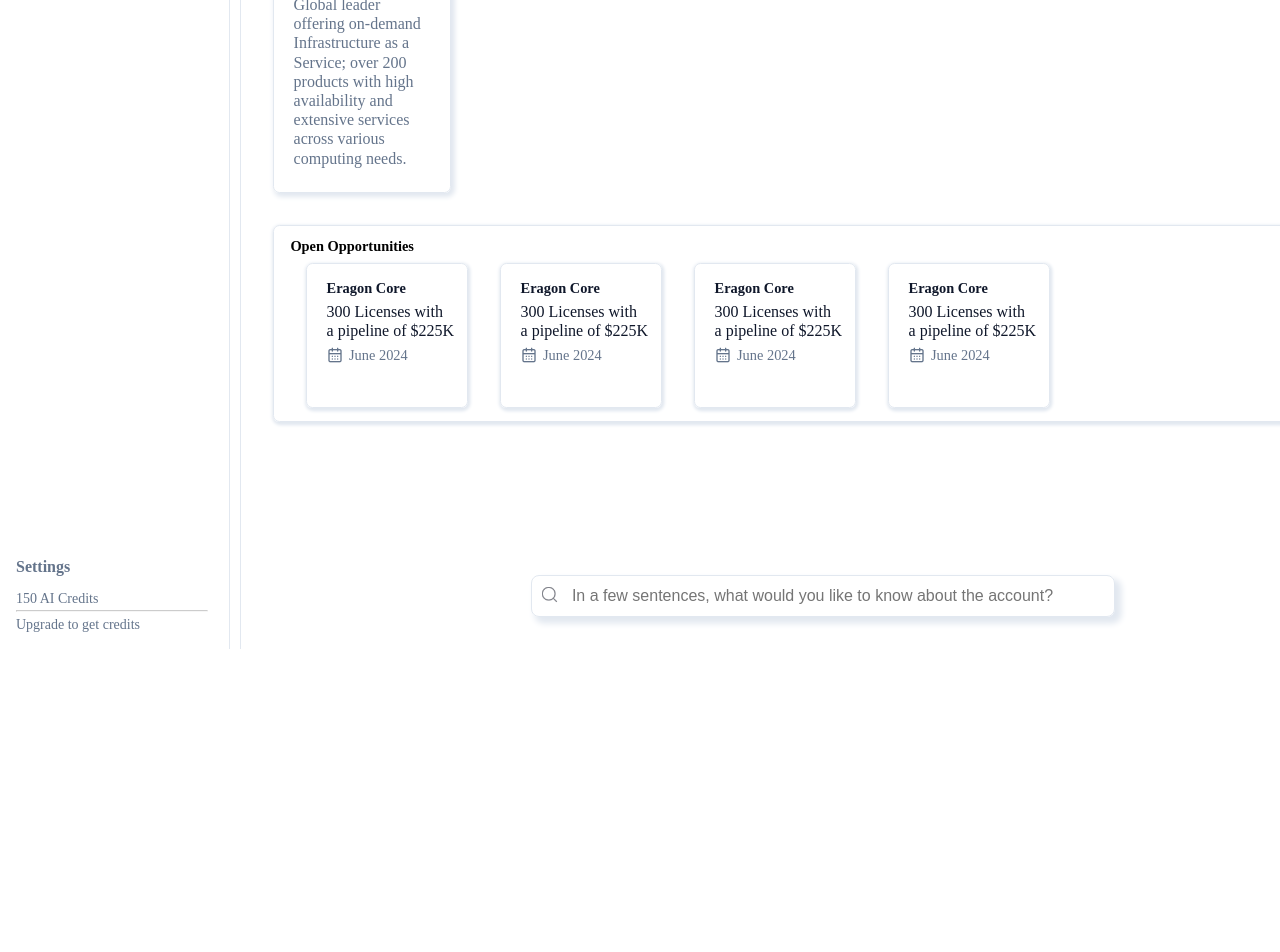
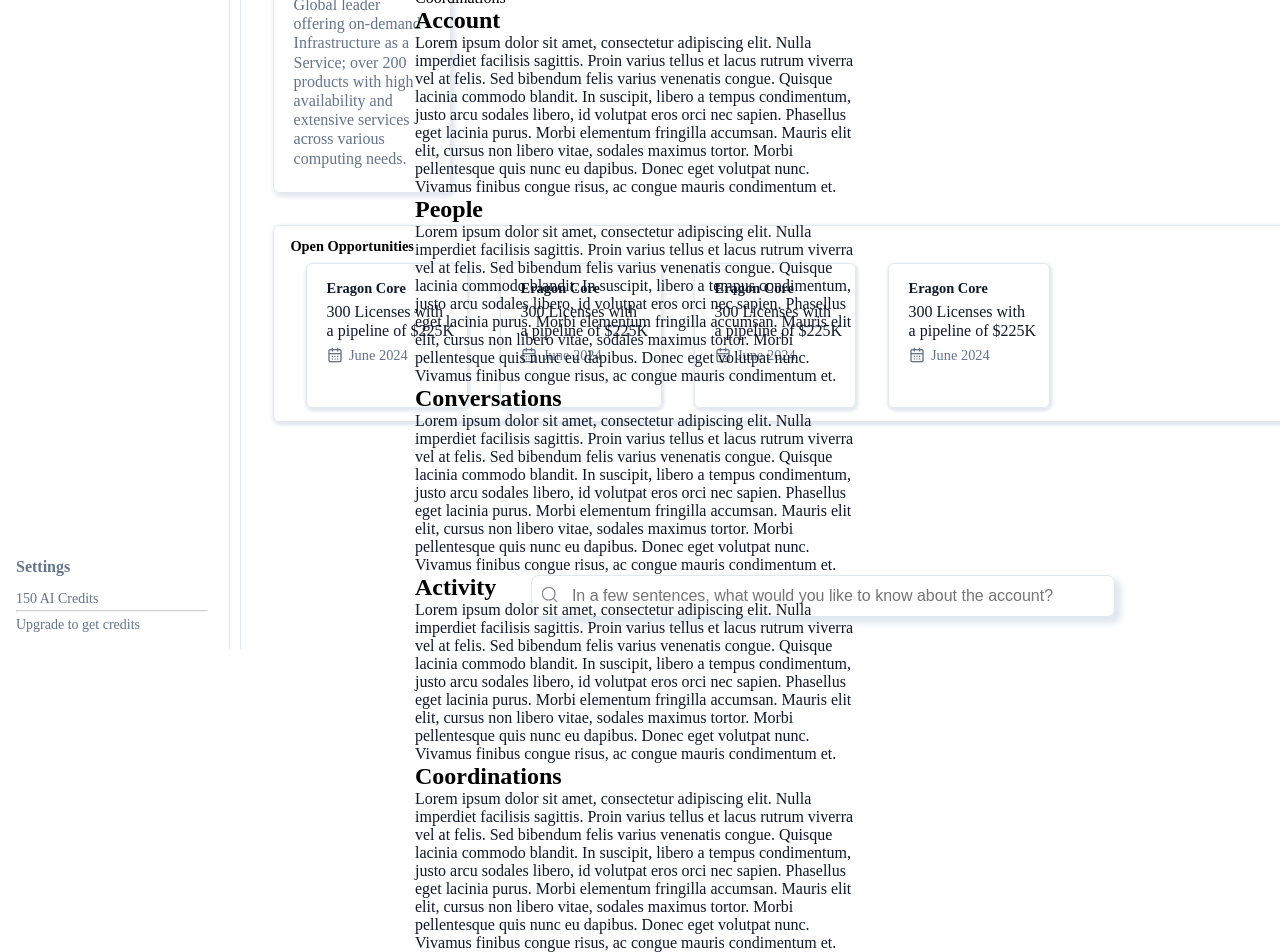
Before and after one commit to PJMantoss/Eragon-Demo, a React (Vite) app: page / in a window 1280 px wide. Shown: the part 358-1310 px from the top of the page. Before the commit the page ends 1007 px from the top, so only its background shows below. Built offline with nearby package versions, Linux system fonts and the light colour scheme.

Commit message:
create tabs

```diff
--- a/src/pages/accountPlanB.jsx
+++ b/src/pages/accountPlanB.jsx
@@ -68,7 +68,88 @@ const AccountPlanB = () => {
                                 </div>
                             </div>
 
-                            <div className="tabs"></div>
+                            <div className="tabs">
+                                <div className="tabHeader">
+                                    <div>Account</div>
+                                    <div>People</div>
+                                    <div>Conversations</div>
+                                    <div>Activity</div>
+                                    <div>Coordinations</div>
+                                </div>
+                                <div className="tabIndicator"></div>
+                                <div className="tabBody">
+                                    <div>
+                                        <h2>Account</h2>
+                                        <p>Lorem ipsum dolor sit amet, consectetur adipiscing elit.
+                                            Nulla imperdiet facilisis sagittis.
+                                            Proin varius tellus et lacus rutrum viverra vel at felis.
+                                            Sed bibendum felis varius venenatis congue.
+                                            Quisque lacinia commodo blandit.
+                                            In suscipit, libero a tempus condimentum,
+                                            justo arcu sodales libero, id volutpat eros orci nec sapien.
+                                            Phasellus eget lacinia purus. Morbi elementum fringilla accumsan.
+                                            Mauris elit elit, cursus non libero vitae, sodales maximus tortor.
+                                            Morbi pellentesque quis nunc eu dapibus. Donec eget volutpat nunc.
+                                            Vivamus finibus congue risus, ac congue mauris condimentum et.</p>
+                                    </div>
+                                    <div>
+                                        <h2>People</h2>
+                                        <p>Lorem ipsum dolor sit amet, consectetur adipiscing elit.
+                                            Nulla imperdiet facilisis sagittis.
+                                            Proin varius tellus et lacus rutrum viverra vel at felis.
+                                            Sed bibendum felis varius venenatis congue.
+                                            Quisque lacinia commodo blandit.
+                                            In suscipit, libero a tempus condimentum,
+                                            justo arcu sodales libero, id volutpat eros orci nec sapien.
+                                            Phasellus eget lacinia purus. Morbi elementum fringilla accumsan.
+                                            Mauris elit elit, cursus non libero vitae, sodales maximus tortor.
+                                            Morbi pellentesque quis nunc eu dapibus. Donec eget volutpat nunc.
+                                            Vivamus finibus congue risus, ac congue mauris condimentum et.</p>
+                                    </div>
+                                    <div>
+                                        <h2>Conversations</h2>
+                                        <p>Lorem ipsum dolor sit amet, consectetur adipiscing elit.
+                                            Nulla imperdiet facilisis sagittis.
+                                            Proin varius tellus et lacus rutrum viverra vel at felis.
+                                            Sed bibendum felis varius venenatis congue.
+                                            Quisque lacinia commodo blandit.
+                                            In suscipit, libero a tempus condimentum,
+                                            justo arcu sodales libero, id volutpat eros orci nec sapien.
+                                            Phasellus eget lacinia purus. Morbi elementum fringilla accumsan.
+                                            Mauris elit elit, cursus non libero vitae, sodales maximus tortor.
+                                            Morbi pellentesque quis nunc eu dapibus. Donec eget volutpat nunc.
+                                            Vivamus finibus congue risus, ac congue mauris condimentum et.</p>
+                                    </div>
+                                    <div>
+                                        <h2>Activity</h2>
+                                        <p>Lorem ipsum dolor sit amet, consectetur adipiscing elit.
+                                            Nulla imperdiet facilisis sagittis.
+                                            Proin varius tellus et lacus rutrum viverra vel at felis.
+                                            Sed bibendum felis varius venenatis congue.
+                                            Quisque lacinia commodo blandit.
+                                            In suscipit, libero a tempus condimentum,
+                                            justo arcu sodales libero, id volutpat eros orci nec sapien.
+                                            Phasellus eget lacinia purus. Morbi elementum fringilla accumsan.
+                                            Mauris elit elit, cursus non libero vitae, sodales maximus tortor.
+                                            Morbi pellentesque quis nunc eu dapibus. Donec eget volutpat nunc.
+                                            Vivamus finibus congue risus, ac congue mauris condimentum et.</p>
+                                    </div>
+                                    <div>
+                                        <h2>Coordinations</h2>
+                                        <p>Lorem ipsum dolor sit amet, consectetur adipiscing elit.
+                                            Nulla imperdiet facilisis sagittis.
+                                            Proin varius tellus et lacus rutrum viverra vel at felis.
+                                            Sed bibendum felis varius venenatis congue.
+                                            Quisque lacinia commodo blandit.
+                                            In suscipit, libero a tempus condimentum,
+                                            justo arcu sodales libero, id volutpat eros orci nec sapien.
+                                            Phasellus eget lacinia purus. Morbi elementum fringilla accumsan.
+                                            Mauris elit elit, cursus non libero vitae, sodales maximus tortor.
+                                            Morbi pellentesque quis nunc eu dapibus. Donec eget volutpat nunc.
+                                            Vivamus finibus congue risus, ac congue mauris condimentum et.</p>
+                                    </div>
+                                </div>
+                            </div>
                         </div>
 
                         <div className='details__bottom'>
--- a/src/pages/page.css
+++ b/src/pages/page.css
@@ -271,3 +271,14 @@
     font-size: .9rem;
     color: var(--color-grey-light);
 }
+
+/* Tabs */
+
+.tabs {
+    position: absolute;
+    top: 50%;
+    left: 50%;
+    transform: translate(-50%, -50%);
+    width: 28.125rem;
+    height: 15.625rem;
+}
```
